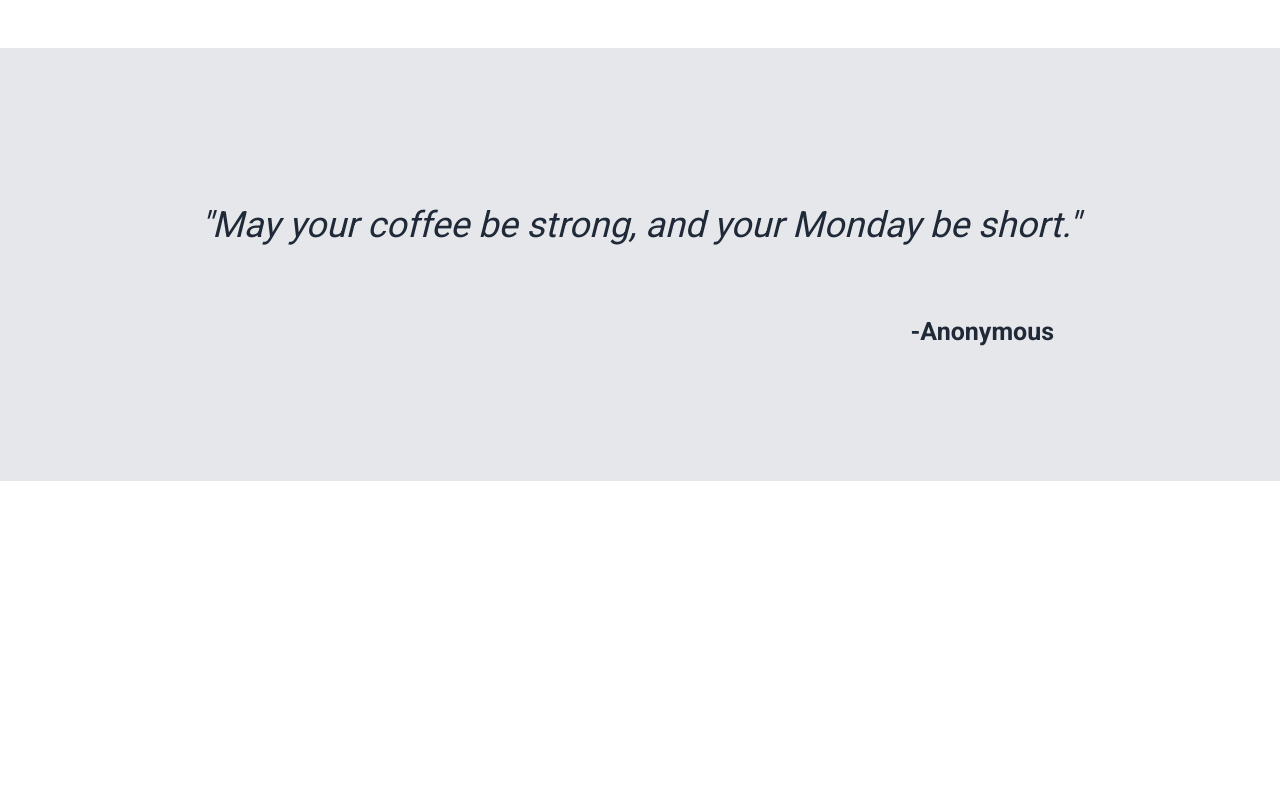
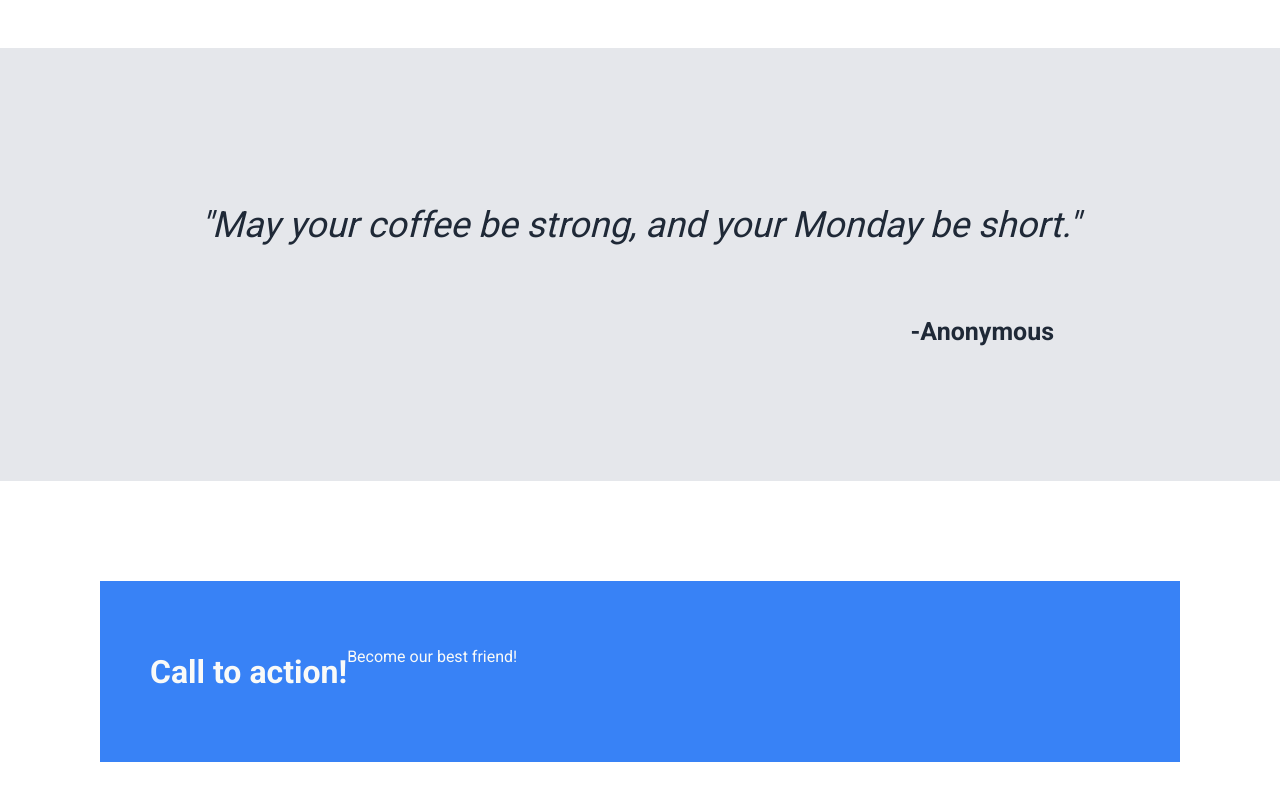
Before and after one commit to joshua95-web/fictional-serpent, a plain HTML site: page index.html in a window 1280 px wide. Shown: the part 1051-1851 px from the top of the page. Before the commit the page ends 1532 px from the top, so only its background shows below. Drawn offline with Linux system fonts and the light colour scheme.

Commit message:
added call-to-action div, to which I  added padding, margin, colours and flex.

```diff
--- a/index.html
+++ b/index.html
@@ -56,5 +56,10 @@
         </div>
         </div>
     </div>
+
+<div class="call-to-action">
+    <h1><strong>Call to action!</strong></h1>
+    <p>Become our best friend!</p>
+</div>
 </body>
 </html>
--- a/styles.css
+++ b/styles.css
@@ -176,3 +176,12 @@ img {
     display: flex;
     justify-content: center;
 }
+
+.call-to-action {
+    margin: 100px;
+    padding: 50px;
+    background-color: #3882F6;
+    color: #F9FAF8;
+    display: flex;
+
+}
```
